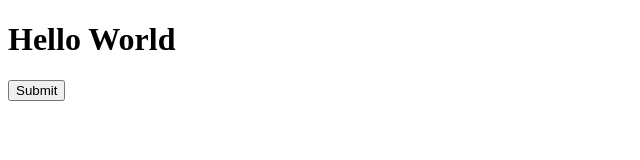
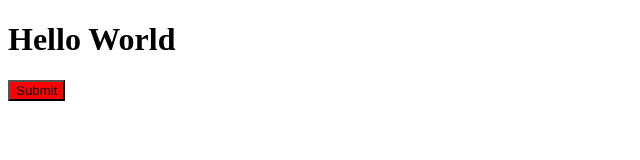
Before and after one commit to Rahmatxonov/exam, a plain HTML site: page index.html in a window 1280 px wide. Shown: the whole page, without its empty margins (0-640 px from the left). Drawn offline with Linux system fonts and the light colour scheme.

Commit message:
btn bg color change

```diff
--- a/css/main.css
+++ b/css/main.css
@@ -0,0 +1,3 @@
+.btn {
+  background-color: red;
+}
--- a/index.html
+++ b/index.html
@@ -8,6 +8,6 @@
   </head>
   <body>
     <h1>Hello World</h1>
-    <button>Submit</button>
+    <button class="btn">Submit</button>
   </body>
 </html>
```
